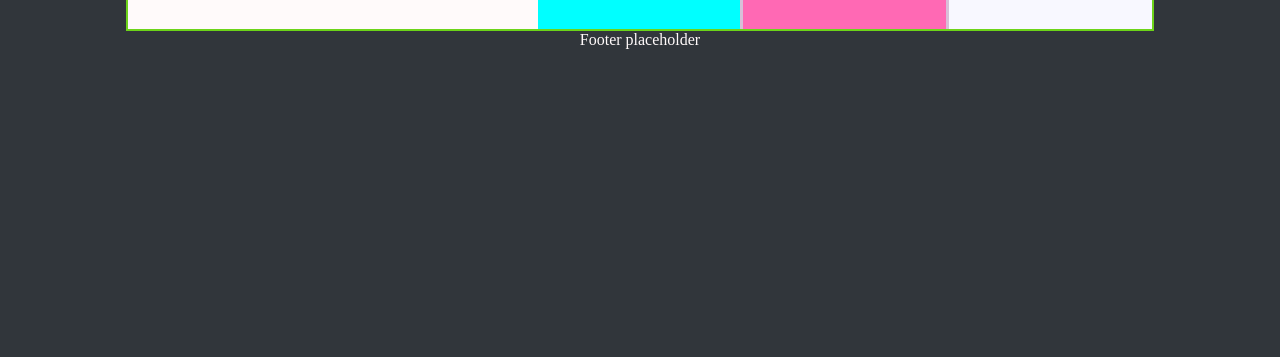
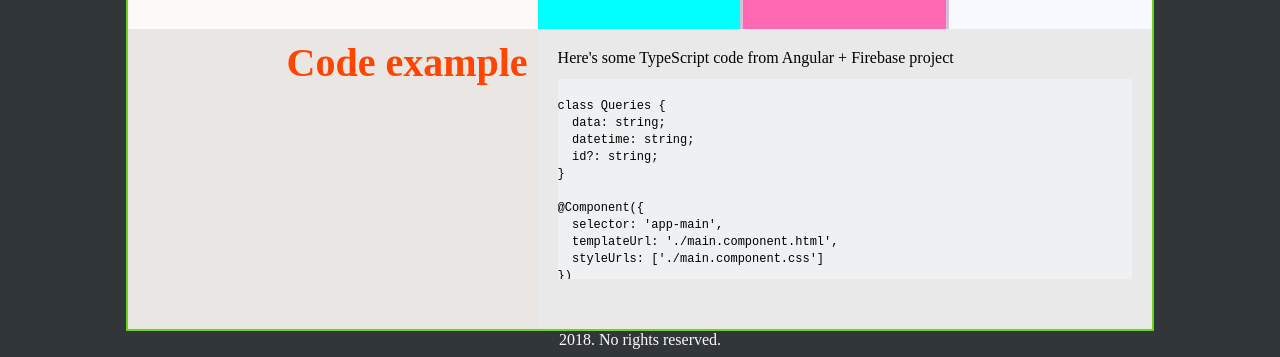
Before and after one commit to Crunkagator/rsschool-codejam1-cv, a plain HTML site: page index.html in a window 1280 px wide. Shown: the part 881-1238 px from the top of the page. Before the commit the page ends 938 px from the top, so only its background shows below. Drawn offline with Linux system fonts and the light colour scheme.

Commit message:
feat: add code example section

```diff
--- a/index.html
+++ b/index.html
@@ -7,6 +7,7 @@
     <link rel="stylesheet" type="text/css" href="./style.css">
     <link rel="stylesheet" href="https://use.fontawesome.com/releases/v5.3.1/css/all.css" integrity="sha384-mzrmE5qonljUremFsqc01SB46JvROS7bZs3IO2EmfFsd15uHvIt+Y8vEf7N7fWAU" crossorigin="anonymous">
     <link rel="stylesheet" href="https://cdnjs.cloudflare.com/ajax/libs/font-awesome/4.7.0/css/font-awesome.min.css">
+    <link href='https://fonts.googleapis.com/css?family=Roboto+Mono' rel='stylesheet' type='text/css'>
     <script src="script.js"></script>
   </head>
   <body>
@@ -58,7 +59,7 @@
         <div class="skills-block">
           <div class="skills">
               <div class="right">
-                  <h1>Skills<h1>
+                <h1>Skills<h1>
               </div>
           </div>
           <div class="skills-content">
@@ -74,10 +75,57 @@
                 <div class="skill-9"><svg class="skills-pic" width="24" height="24" viewBox="0 0 16 16" xmlns="http://www.w3.org/2000/svg"><path fill="#563D7C" d="M13.333 0H2.667A2.675 2.675 0 0 0 0 2.667v10.666C0 14.8 1.2 16 2.667 16h10.666C14.8 16 16 14.8 16 13.333V2.667C16 1.2 14.8 0 13.333 0zm-1.458 11.237a2.07 2.07 0 0 1-.615.823c-.28.23-.635.413-1.072.55-.436.135-.954.203-1.555.203H4.345V3.477H8.88c.838 0 1.51.19 2.014.575.505.385.758.962.758 1.74 0 .47-.115.872-.345 1.207-.23.33-.56.59-.988.77v.03c.57.12 1.01.39 1.3.81.29.42.44.95.44 1.59 0 .36-.07.7-.2 1.02zm-1.85-2.3c-.273-.25-.658-.372-1.154-.372H5.99v2.912h2.89c.495 0 .882-.128 1.154-.387.275-.256.413-.622.413-1.093-.002-.46-.14-.815-.413-1.06zm-.4-1.883c.263-.223.393-.544.393-.962 0-.47-.117-.803-.353-.994-.235-.19-.575-.288-1.02-.288H5.98v2.576h2.666c.392 0 .72-.113.98-.332z"/></svg>Bootstrap</div>
               </div>
             </div>
+        </div>
+      </div>
+      <div class="code-container">
+          <div class="code-block">
+            <div class="code">
+                <div class="right">
+                    <h1>Code example<h1>
+                </div>
+            </div>
+            <div class="code-content">
+              <div class="code-content-container">
+                <div class="content">
+                  Here's some TypeScript code from Angular + Firebase project
+                  <pre>
+                    <code>
+class Queries {
+  data: string;
+  datetime: string;
+  id?: string;
+}
+
+@Component({
+  selector: 'app-main',
+  templateUrl: './main.component.html',
+  styleUrls: ['./main.component.css']
+})
+
+export class MainComponent implements OnInit {
+public queriesCollection: AngularFirestoreCollection<Queries>;
+public queries: Observable<Queries[]>;
+public searchRequest: FormControl;
+
+constructor( public db: AngularFirestore ) { }
+
+ngOnInit() {
+this.searchRequest = new FormControl('', [Validators.required , Validators.maxLength(100)]);
+this.queriesCollection = this.db.collection('Queries', ref => ref.orderBy('datetime', 'desc').limit(5));
+this.queries = this.queriesCollection.snapshotChanges().pipe(map(items => items.map(a => {
+      const data = a.payload.doc.data();
+      data.id = a.payload.doc.id;
+      return data;
+      })));
+}
+                    </code>
+                  </pre>
+                </div>
+              </div>
+            </div>
           </div>
         </div>
-      </div>
     </main>
-    <footer>Footer placeholder</footer>
+    <footer>2018. No rights reserved.</footer>
   </body>
 </html>
--- a/style.css
+++ b/style.css
@@ -10,7 +10,8 @@ main {
 
 .top-container,
 .intro-container,
-.skills-container {
+.skills-container,
+.code-container {
   display: block;
   width: 100%;
   height: 300px;
@@ -18,14 +19,16 @@ main {
 
 .topblock,
 .skills-block,
-.intro-block {
+.intro-block,
+.code-block {
   display: flex;
   justify-content: space-between;
   height: 300px;
 }
 
 .intro,
-.skills {
+.skills,
+.code {
   text-align: end;
   width: 40%;
   height: 300px;
@@ -40,7 +43,8 @@ main {
 
 .profile-content,
 .intro-content,
-.skills-content {
+.skills-content,
+.code-content {
   width: 60%;
   height: 300px;
 }
@@ -95,6 +99,15 @@ main {
 
 .skills-pic {
   margin-inline-end: 5px;
+}
+
+pre {
+  display: block;
+  height: 200px;
+  overflow: scroll;
+  background-color: #eff0f1;
+  font-size: 12px;
+  font-family: 'Roboto Mono', monospace;
 }
 
 i {
@@ -175,6 +188,14 @@ i {
   background-color: thistle;
 }
 
+.code {
+  background-color: rgb(233, 230, 227);
+}
+
+.code-content {
+  background-color: rgb(233, 233, 233);
+}
+
 div.inner-profile-content {
   height: 180px;
   display: flex;
```
